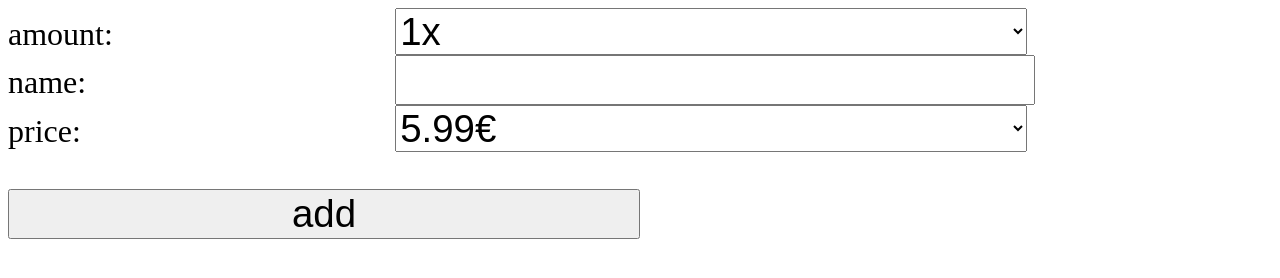
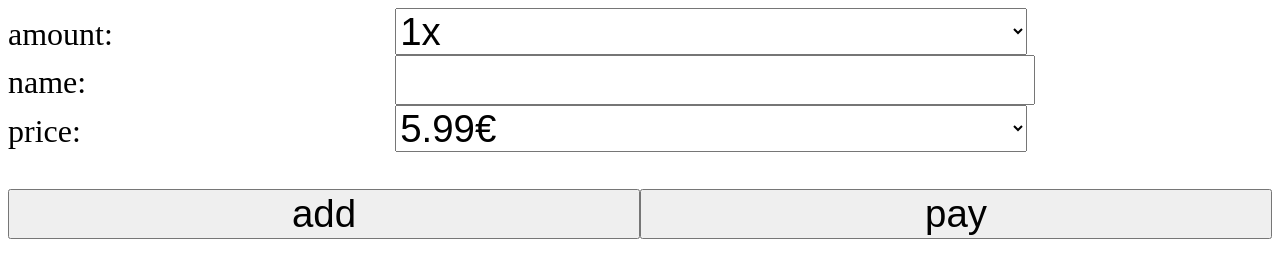
Before and after one commit to itsmethemojo/paymentRequest, a plain HTML site: page simple/index.html in a window 1280 px wide. Drawn offline with Linux system fonts and the light colour scheme.

Commit message:
remove payment button on/off behaviour

```diff
--- a/simple/index.html
+++ b/simple/index.html
@@ -46,7 +46,7 @@
                 <option value="25.99">25.99€</option>
             </select>
             <br><br>
-            <button name="add">add</button><button class="startupNotShown" name="pay">pay</button>
+            <button name="add">add</button><button name="pay">pay</button>
         </section>
 
         <a name="response"></a>
--- a/simple/pr.js
+++ b/simple/pr.js
@@ -12,7 +12,6 @@ addButton.addEventListener(
             name = "some stuff";
         }
         document.querySelector('section.articles').innerHTML += '<p><span class="amount">'+amount+'</span> x <span class="price">'+price+'</span>€ - <span class="name">' +name+"</span></p>";
-        document.querySelector('section.newArticles button[name=pay]').style="display:inline-block";
     }
 );
 
```
